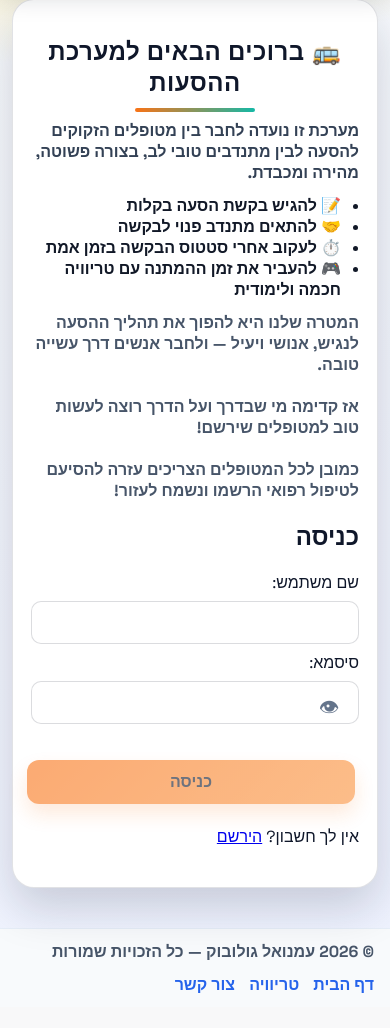
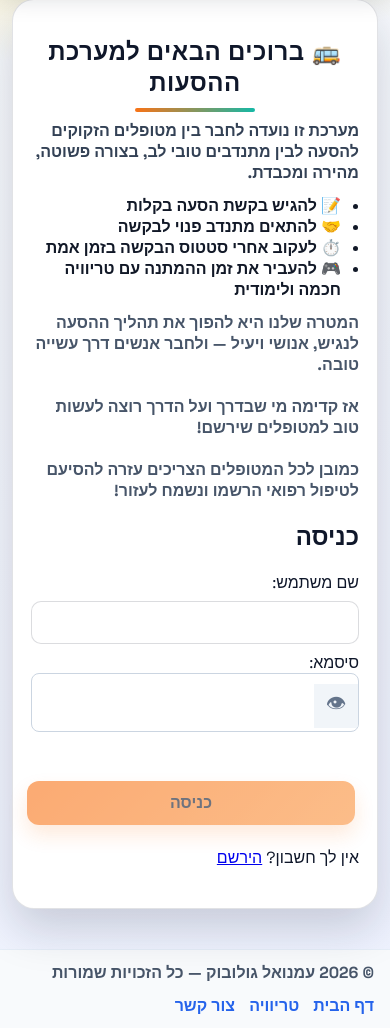
Before and after one commit to imanuel1984/stransport, a Django app: page /accounts/login/ in a window 390 px wide. Shown: the part 101-1129 px from the top of the page. Before the commit the page ends 1094 px from the top, so only its background shows below. Run offline with Django 5.2, Linux system fonts and the light colour scheme; parts of the project's set-up code (start-up, migrations or seed data) failed here and were passed over.

Commit message:
fix(mobile): password eye with flex layout + CSS cache bust so it shows on phone
Made-with: Cursor

```diff
--- a/stransport/static/stransport/stransport.css
+++ b/stransport/static/stransport/stransport.css
@@ -241,49 +241,51 @@ form input:focus, form textarea:focus, form select:focus {
   min-height: 18px;
 }
 
-/* עיניית הצגת/הסתרת סיסמה */
+/* עיניית הצגת/הסתרת סיסמה – flex כדי שהכפתור תמיד נראה (גם במובייל) */
 .password-toggle-wrap {
-  position: relative;
-  display: inline-block;
+  display: flex;
+  align-items: center;
   width: 100%;
   max-width: 280px;
+  border: 1px solid #cbd5e1;
+  border-radius: 8px;
+  background: #fff;
+  overflow: hidden;
+}
+[dir="rtl"] .password-toggle-wrap {
+  flex-direction: row-reverse;
 }
 .password-toggle-wrap input {
-  padding-left: 40px;
-  width: 100%;
-  box-sizing: border-box;
+  flex: 1;
+  min-width: 0;
+  border: none;
+  padding: 10px 12px;
+  font-size: 1rem;
+  background: transparent;
 }
-[dir="rtl"] .password-toggle-wrap input {
-  padding-left: 8px;
-  padding-right: 40px;
+.password-toggle-wrap input:focus {
+  outline: none;
 }
 .password-toggle-btn {
-  position: absolute;
-  top: 50%;
-  transform: translateY(-50%);
-  left: 8px;
-  width: 32px;
-  height: 32px;
+  flex-shrink: 0;
+  width: 44px;
+  height: 44px;
+  min-width: 44px;
+  min-height: 44px;
   padding: 0;
   border: none;
-  background: transparent;
+  background: #f1f5f9;
   cursor: pointer;
   color: #64748b;
-  font-size: 1.1rem;
-  border-radius: 4px;
+  font-size: 1.25rem;
   display: flex;
   align-items: center;
   justify-content: center;
-  z-index: 2;
   -webkit-tap-highlight-color: transparent;
-}
-[dir="rtl"] .password-toggle-btn {
-  left: auto;
-  right: 8px;
 }
 .password-toggle-btn:hover {
   color: #334155;
-  background: #f1f5f9;
+  background: #e2e8f0;
 }
 
 button:disabled,
@@ -793,22 +795,8 @@ a.button:hover {
     max-height: 320px !important;
   }
 
-  /* עיניית סיסמה – גדול ונוח למובייל */
+  /* עיניית סיסמה – רוחב מלא במובייל */
   .password-toggle-wrap {
     max-width: 100%;
   }
-  .password-toggle-btn {
-    width: 44px;
-    height: 44px;
-    min-width: 44px;
-    min-height: 44px;
-    font-size: 1.25rem;
-    right: 4px;
-  }
-  [dir="rtl"] .password-toggle-wrap input {
-    padding-right: 48px;
-  }
-  .password-toggle-wrap input {
-    padding-left: 12px;
-  }
 }
--- a/stransport/templates/stransport/layout.html
+++ b/stransport/templates/stransport/layout.html
@@ -10,7 +10,7 @@
 
   <!-- Leaflet from same origin to avoid Tracking Prevention blocking unpkg -->
   <link rel="stylesheet" href="{% static 'stransport/css/leaflet.css' %}">
-  <link rel="stylesheet" href="{% static 'stransport/stransport.css' %}">
+  <link rel="stylesheet" href="{% static 'stransport/stransport.css' %}?v=20260324">
   <script src="{% static 'stransport/js/leaflet.js' %}" defer></script>
   <script>
     window.__placesReady = false;
```
